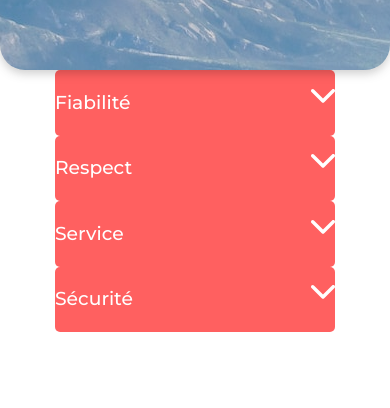
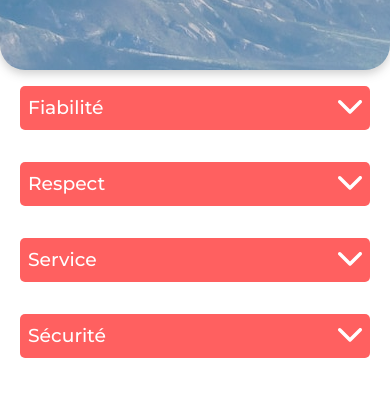
Before and after one commit to davidbarbi3r/kasaOC, a React (Vite) app: page /a-propos in a window 390 px wide. Shown: the part 344-752 px from the top of the page. Built offline with nearby package versions, Linux system fonts and the light colour scheme.

Commit message:
:lipstick: styling dropdown

```diff
--- a/src/About/Dropdown.css
+++ b/src/About/Dropdown.css
@@ -3,18 +3,34 @@
     background-color: #FF6060;
     color: white;
     border-radius: 5px;
+    margin: 16px 0;
 }
 
 .dropdown-container h3 {
+    padding: 8px;
     text-align: left;
+    margin: 0;
 }
 
 .dropdown-container img {
+    margin-top: 6px;
     float: right;
 }
 
 .dropdown-container p {
+    padding: 16px;
+    margin: 0;
     text-align: left;
     background-color: #f6f6f6;
     color: #FF6060;
 }
+
+.rotate {
+    transform: rotate(180deg);
+}
+
+@media screen and (max-width: 600px) {
+    .dropdown-container {
+        width: 100%;
+    }
+}
--- a/src/About/Dropdown.jsx
+++ b/src/About/Dropdown.jsx
@@ -8,7 +8,7 @@ function Dropdown (props) {
         <div className='dropdown-container' onClick={() => setOpen((prev) => !prev)}>
             <h3>
                 {props.title}
-                <img src="/src/assets/arrow.svg" alt="arrow" />
+                <img src="/src/assets/arrow.svg" alt="arrow" className={open ? "rotate" : ""}/>
             </h3>
             {open &&
             <div className='dropdown-content'>
```
